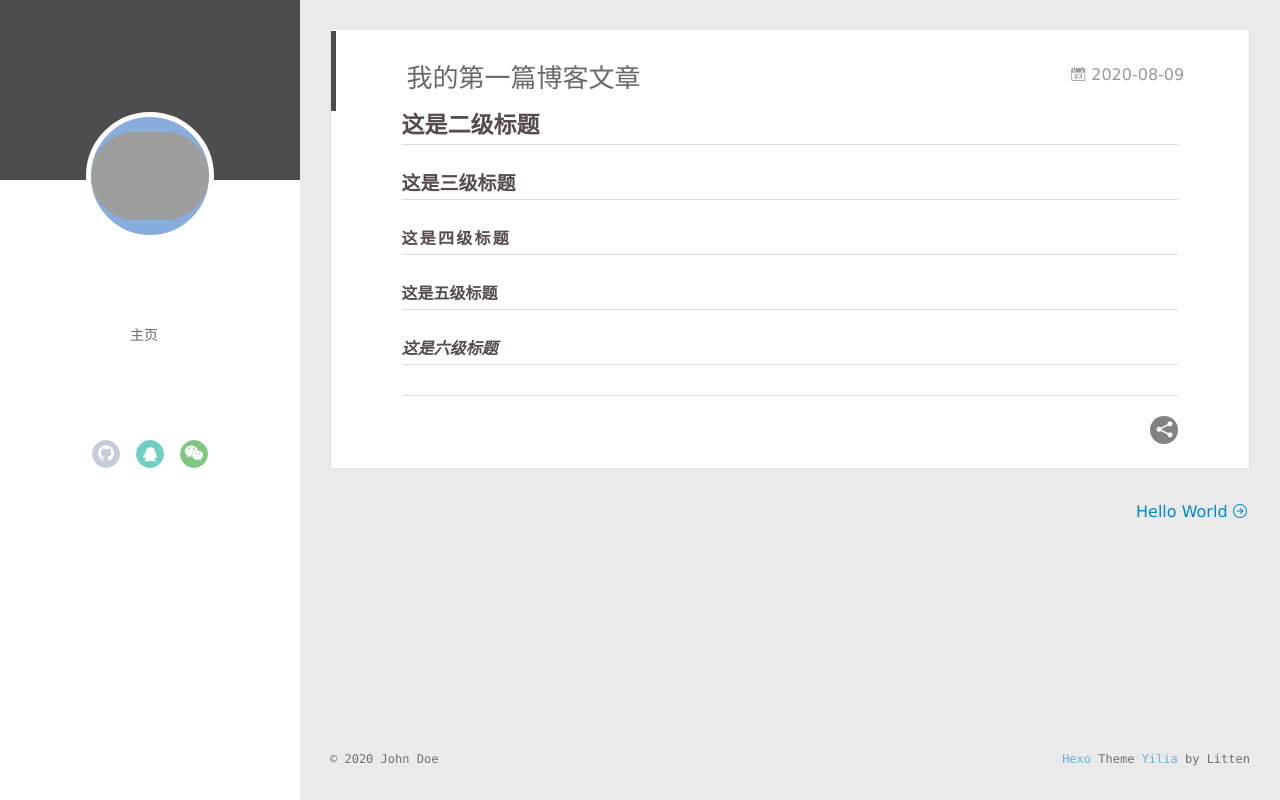
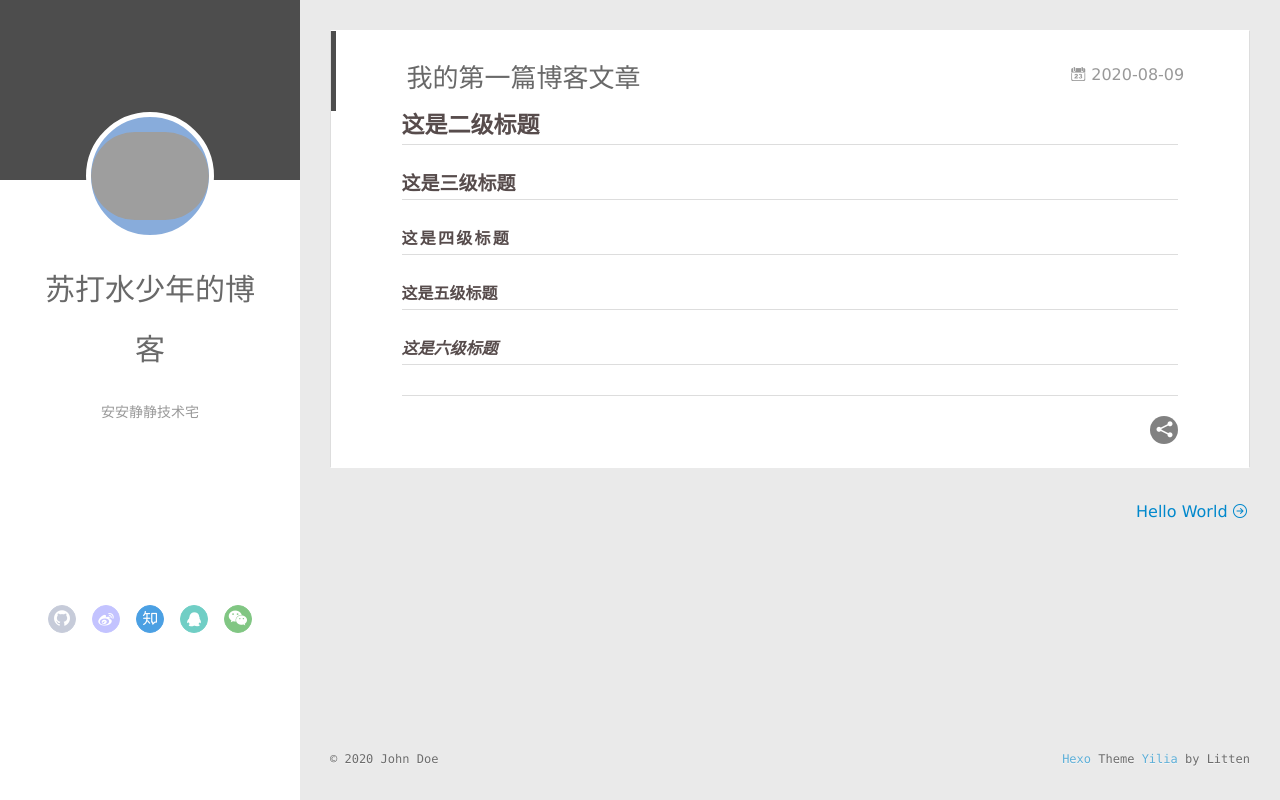
Before and after one commit to BillPengpeng/BillPengpeng.github.io, a plain HTML site: page 2020/08/09/我的第一篇博客文章/index.html in a window 1280 px wide. Drawn offline with Linux system fonts and the light colour scheme; no server answers; grey boxes are pictures that could not be loaded.

Commit message:
Site updated: 2020-08-09 11:25:19

```diff
--- a/2020/08/09/我的第一篇博客文章/index.html
+++ b/2020/08/09/我的第一篇博客文章/index.html
@@ -16,7 +16,7 @@
 <meta property="og:description" content="这是二级标题这是三级标题这是四级标题这是五级标题这是六级标题">
 <meta property="og:locale" content="en_US">
 <meta property="article:published_time" content="2020-08-09T02:20:41.000Z">
-<meta property="article:modified_time" content="2020-08-09T02:25:54.604Z">
+<meta property="article:modified_time" content="2020-08-09T03:15:39.272Z">
 <meta property="article:author" content="John Doe">
 <meta name="twitter:card" content="summary">
 
@@ -50,14 +50,14 @@
 			<img src="https://ss0.bdstatic.com/70cFvHSh_Q1YnxGkpoWK1HF6hhy/it/u=2285772185,3495620423&amp;fm=26&amp;gp=0.jpg" class="js-avatar">
 		</a>
 		<hgroup>
-		  <h1 class="header-author"><a href=""></a></h1>
+		  <h1 class="header-author"><a href="">苏打水少年的博客</a></h1>
 		</hgroup>
+
+		<p class="header-subtitle">安安静静技术宅</p>
 
 
 		<nav class="header-menu">
 			<ul>
-
-				<li><a href="/">主页</a></li>
 
 			</ul>
 		</nav>
@@ -75,9 +75,13 @@
 
 					<a class="github" target="_blank" href="https://github.com/BillPengpeng" title="github"><i class="icon-github"></i></a>
 
-					<a class="qq" target="_blank" href="/1415901418" title="qq"><i class="icon-qq"></i></a>
+					<a class="weibo" target="_blank" href="#" title="weibo"><i class="icon-weibo"></i></a>
 
-					<a class="weixin" target="_blank" href="/chenpeng4661" title="weixin"><i class="icon-weixin"></i></a>
+					<a class="zhihu" target="_blank" href="#" title="zhihu"><i class="icon-zhihu"></i></a>
+
+					<a class="qq" target="_blank" href="#" title="qq"><i class="icon-qq"></i></a>
+
+					<a class="weixin" target="_blank" href="#" title="weixin"><i class="icon-weixin"></i></a>
 
 			</div>
 		</nav>
@@ -98,10 +102,10 @@
 				<img src="https://ss0.bdstatic.com/70cFvHSh_Q1YnxGkpoWK1HF6hhy/it/u=2285772185,3495620423&amp;fm=26&amp;gp=0.jpg" class="js-avatar">
 			</div>
 			<hgroup>
-			  <h1 class="header-author js-header-author"></h1>
+			  <h1 class="header-author js-header-author">苏打水少年的博客</h1>
 			</hgroup>
 
-
+			<p class="header-subtitle"><i class="icon icon-quo-left"></i>安安静静技术宅<i class="icon icon-quo-right"></i></p>
 
 
 
@@ -112,9 +116,13 @@
 
 						<a class="github" target="_blank" href="https://github.com/BillPengpeng" title="github"><i class="icon-github"></i></a>
 
-						<a class="qq" target="_blank" href="/1415901418" title="qq"><i class="icon-qq"></i></a>
+						<a class="weibo" target="_blank" href="#" title="weibo"><i class="icon-weibo"></i></a>
 
-						<a class="weixin" target="_blank" href="/chenpeng4661" title="weixin"><i class="icon-weixin"></i></a>
+						<a class="zhihu" target="_blank" href="#" title="zhihu"><i class="icon-zhihu"></i></a>
+
+						<a class="qq" target="_blank" href="#" title="qq"><i class="icon-qq"></i></a>
+
+						<a class="weixin" target="_blank" href="#" title="weixin"><i class="icon-weixin"></i></a>
 
 				</div>
 			</nav>
@@ -122,8 +130,6 @@
 			<nav class="header-menu js-header-menu">
 				<ul style="width: 50%">
 
-
-					<li style="width: 100%"><a href="/">主页</a></li>
 
 				</ul>
 			</nav>
```
Also changed, not shown: 2020/08/09/hello-world/index.html (+17 -11 lines), archives/2020/08/index.html (+17 -11 lines), archives/2020/index.html (+17 -11 lines), archives/index.html (+17 -11 lines), index.html (+17 -11 lines).
